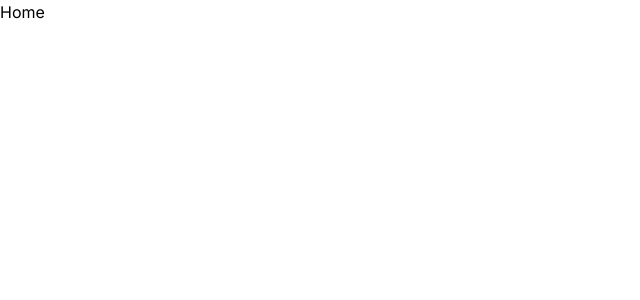
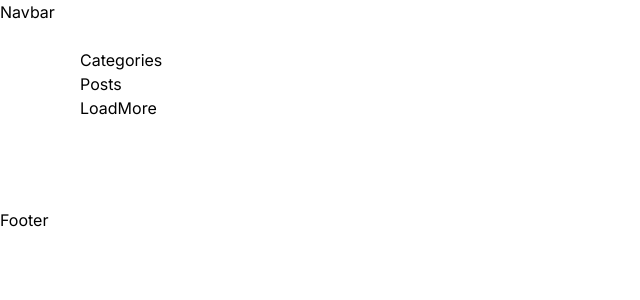
Before and after one commit to ihor-vip/grafbase_flexibble, a Next.js app: page / in a window 1280 px wide. Shown: the top 300 px of the page, without its empty margins (0-640 px from the left). Built offline with nearby package versions, Linux system fonts and the light colour scheme.

Commit message:
modify layout.tsx for project

```diff
--- a/app/layout.tsx
+++ b/app/layout.tsx
@@ -1,21 +1,23 @@
-import './globals.css'
-import { Inter } from 'next/font/google'
+import "./globals.css";
 
-const inter = Inter({ subsets: ['latin'] })
+import Footer from "@/components/Footer";
+import Navbar from "@/components/Navbar";
 
 export const metadata = {
-  title: 'Create Next App',
-  description: 'Generated by create next app',
+    title: "Flexibble",
+    description: "Showcase and discover remarkable developer projects",
+};
+
+export default function RootLayout({ children }: { children: React.ReactNode }) {
+    return (
+        <html lang='en'>
+            <body>
+                <Navbar />
+                <main>
+                    {children}
+                </main>
+                <Footer />
+            </body>
+        </html>
+    );
 }
-
-export default function RootLayout({
-  children,
-}: {
-  children: React.ReactNode
-}) {
-  return (
-    <html lang="en">
-      <body className={inter.className}>{children}</body>
-    </html>
-  )
-}
--- a/app/page.tsx
+++ b/app/page.tsx
@@ -1,7 +1,11 @@
-export default function Home() {
+const Home = () => {
   return (
-     <div>
-       <h1>Home</h1>
-     </div>
+     <section className='flex-start flex-col paddings mb-16'>
+       <h1>Categories</h1>
+       <h1>Posts</h1>
+       <h1>LoadMore</h1>
+     </section>
   )
 }
+
+export default Home;
--- /dev/null
+++ b/components/Footer.tsx
@@ -0,0 +1,11 @@
+import React from 'react'
+
+const Footer = () => {
+    return (
+        <div>
+            Footer
+        </div>
+    )
+}
+
+export default Footer
--- /dev/null
+++ b/components/Navbar.tsx
@@ -0,0 +1,11 @@
+import React from 'react'
+
+const Navbar = () => {
+    return (
+        <div>
+            Navbar
+        </div>
+    )
+}
+
+export default Navbar
```
